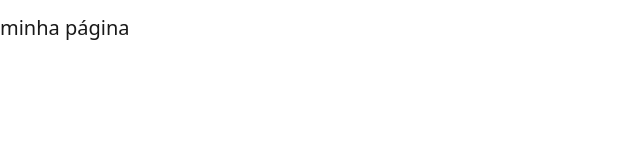
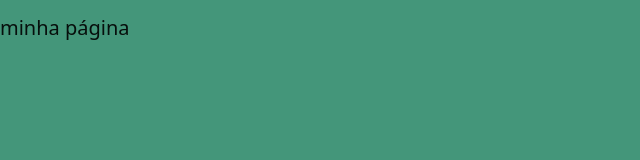
Before and after one commit to Su66us/Aula_Bootstrap, a plain HTML site: page index.html in a window 1280 px wide. Shown: the whole page, without its empty margins (0-640 px from the left). Drawn offline with Linux system fonts and the light colour scheme; files that its build step writes are made by us from their sources.

Commit message:
add style back ground

```diff
--- a/css/style.css
+++ b/css/style.css
@@ -1,3 +1,3 @@
  body{
-
+  background-color: rgb(68, 150, 122);
  }
```
